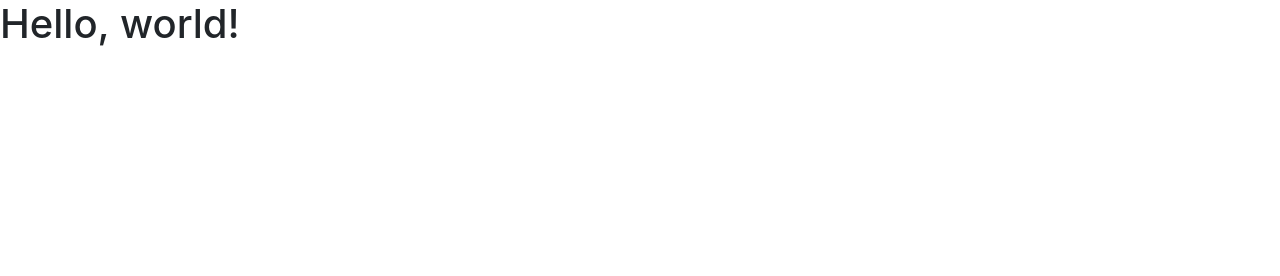
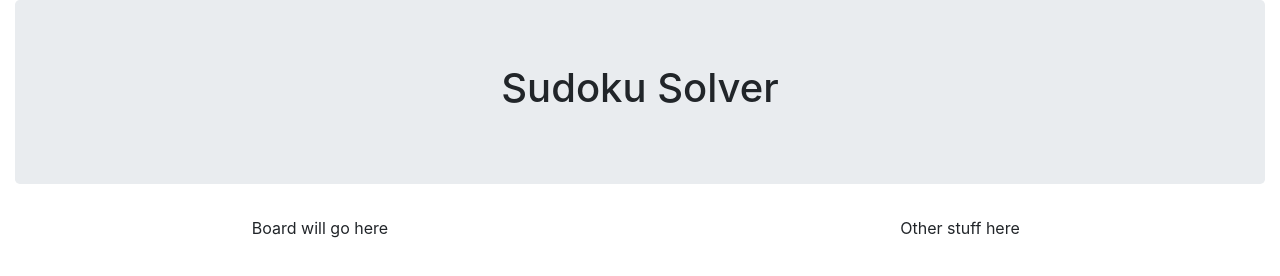
Before and after one commit to bmclachlin1/SudokuSolver, a plain HTML site: page v1/index.html in a window 1280 px wide. Drawn offline with nearby package versions, Linux system fonts and the light colour scheme.

Commit message:
worked more on layout

```diff
--- /dev/null
+++ b/v1/css/styles.css
@@ -0,0 +1,3 @@
+body {
+    /* background: lightgray; */
+}
--- a/v1/index.html
+++ b/v1/index.html
@@ -1,20 +1,29 @@
 <!doctype html>
 <html lang="en">
   <head>
-    <!-- Required meta tags -->
     <meta charset="utf-8">
     <meta name="viewport" content="width=device-width, initial-scale=1, shrink-to-fit=no">
 
-    <!-- Bootstrap CSS -->
     <link rel="stylesheet" href="https://maxcdn.bootstrapcdn.com/bootstrap/4.0.0/css/bootstrap.min.css" integrity="sha384-Gn5384xqQ1aoWXA+058RXPxPg6fy4IWvTNh0E263XmFcJlSAwiGgFAW/dAiS6JXm" crossorigin="anonymous">
+    <link rel="stylesheet" href="./css/styles.css" type="text/css">
 
-    <title>Hello, world!</title>
+    <title>Sudoku Solver</title>
   </head>
   <body>
-    <h1>Hello, world!</h1>
+    <div class="container-fluid text-center">
+      <div class="jumbotron">
+        <h1>Sudoku Solver</h1>
+      </div>
+      <div class="row">
+        <div class="col-sm-6">
+          <p>Board will go here</p>
+        </div>
+        <div class="col-sm-6">
+          <p>Other stuff here</p>
+        </div>
+      </div>
+    </div>
 
-    <!-- Optional JavaScript -->
-    <!-- jQuery first, then Popper.js, then Bootstrap JS -->
     <script src="https://code.jquery.com/jquery-3.2.1.slim.min.js" integrity="sha384-KJ3o2DKtIkvYIK3UENzmM7KCkRr/rE9/Qpg6aAZGJwFDMVNA/GpGFF93hXpG5KkN" crossorigin="anonymous"></script>
     <script src="https://cdnjs.cloudflare.com/ajax/libs/popper.js/1.12.9/umd/popper.min.js" integrity="sha384-ApNbgh9B+Y1QKtv3Rn7W3mgPxhU9K/ScQsAP7hUibX39j7fakFPskvXusvfa0b4Q" crossorigin="anonymous"></script>
     <script src="https://maxcdn.bootstrapcdn.com/bootstrap/4.0.0/js/bootstrap.min.js" integrity="sha384-JZR6Spejh4U02d8jOt6vLEHfe/JQGiRRSQQxSfFWpi1MquVdAyjUar5+76PVCmYl" crossorigin="anonymous"></script>
```
